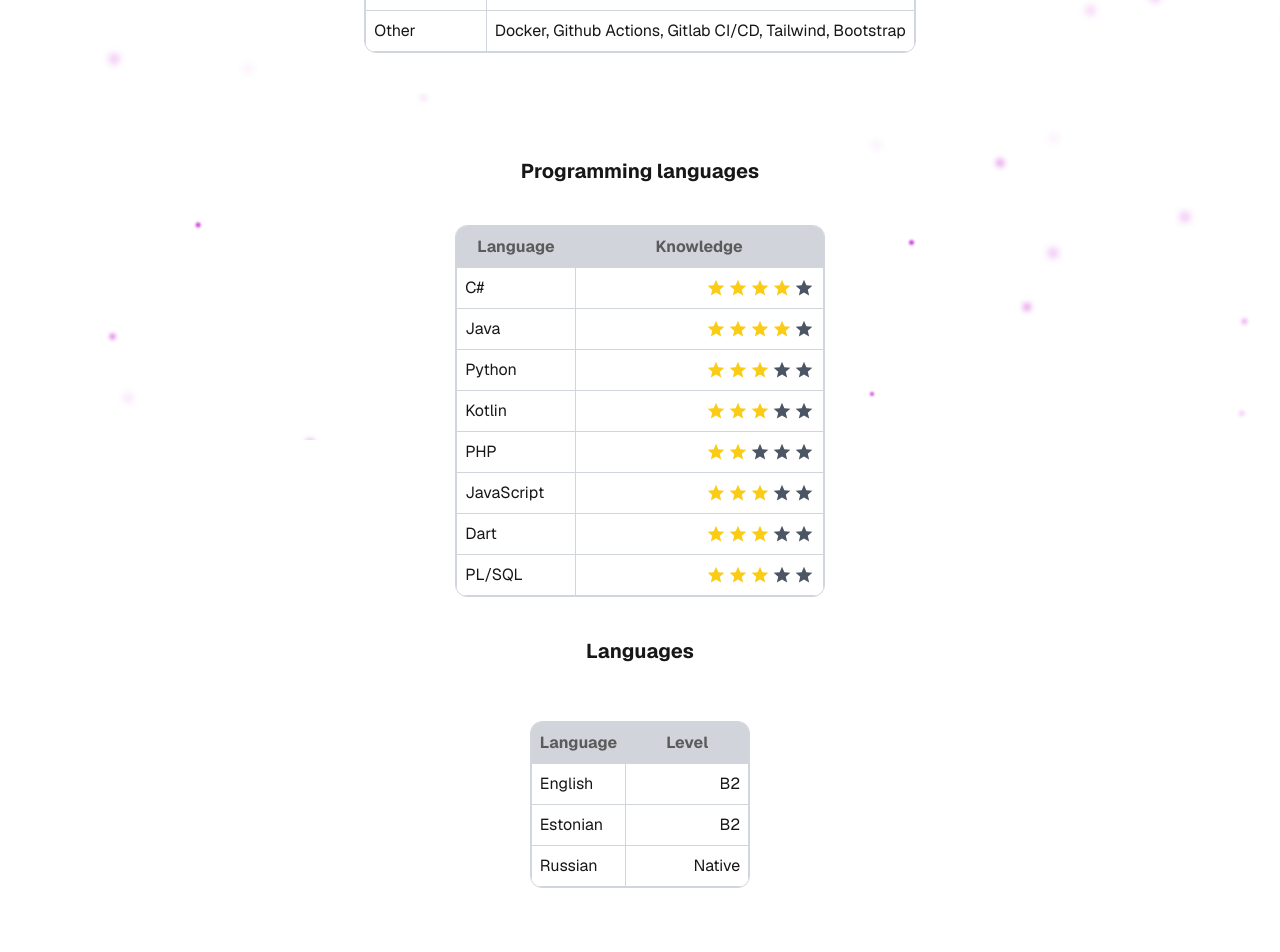
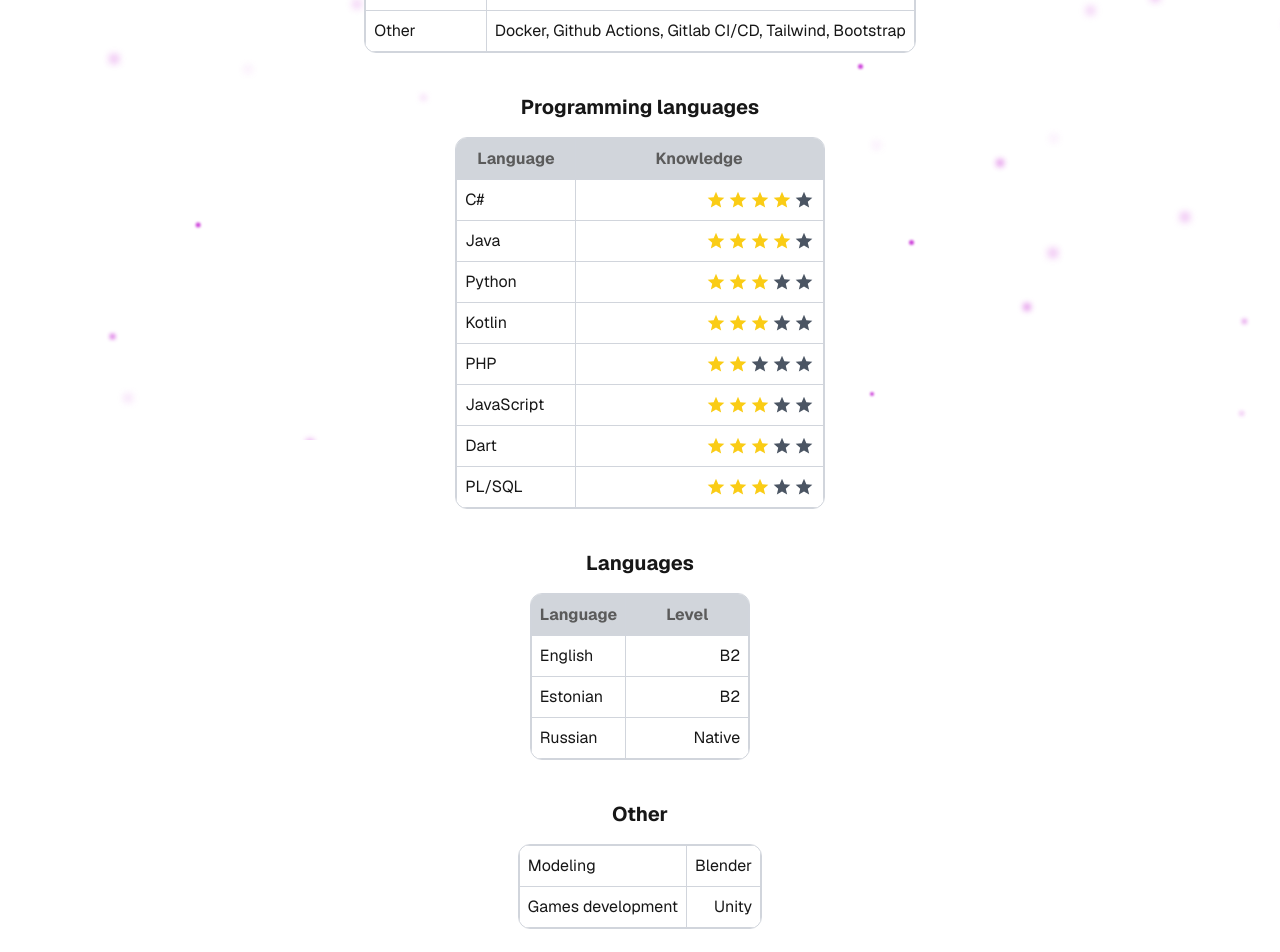
Before and after one commit to Harvar3105/Harvar3105.github.io, a Next.js app: page /en/skills in a window 1280 px wide. Shown: the part 360-1312 px from the top of the page. Built offline with nearby package versions, Linux system fonts and the light colour scheme.

Commit message:
more info

```diff
--- a/messages/en.json
+++ b/messages/en.json
@@ -55,6 +55,11 @@
           "native": "Native"
         }
       }
+    },
+    "Other": {
+      "header": "Other",
+      "modeling": "Modeling",
+      "game_dev": "Games development"
     }
   },
   "Contact":{
--- a/messages/ru.json
+++ b/messages/ru.json
@@ -55,6 +55,11 @@
           "native": "Родной"
         }
       }
+    },
+    "Other": {
+      "header": "Другое",
+      "modeling": "Моделирование",
+      "game_dev": "Создание игр"
     }
   },
   "Contact":{
--- a/src/app/[locale]/skills/page.tsx
+++ b/src/app/[locale]/skills/page.tsx
@@ -11,10 +11,10 @@ export default function About({params}: {params: Promise<{locale: string}>;}) {
     const t = useTranslations("Skills");
 
     return (
-    <div className='items-center justify-items-center min-h-screen p-8 pb-20 gap-16 sm:p-20 font-[family-name:var(--font-geist-sans)]'>
+    <div className='items-center justify-items-center min-h-screen p-8 pb-20 gap-8 sm:p-20 font-[family-name:var(--font-geist-sans)]'>
 
-        <h1 className="text-xl font-bold mb-4">{t("Fields.header")}</h1>
-        <div className='p-10 bg-[var(--background)]'>
+        <h1 className="text-xl font-bold mb-4 mt-10">{t("Fields.header")}</h1>
+        <div className='bg-[var(--background)]'>
             <div className="overflow-hidden rounded-xl border border-[var(--border)]">
                 <table className='table-auto w-full text-left border-collapse'>
                     <thead className='bg-[var(--hover-background)] text-[var(--hover-text)]'>
@@ -50,8 +50,8 @@ export default function About({params}: {params: Promise<{locale: string}>;}) {
             </div>
         </div>
 
-        <h1 className="text-xl font-bold mt-16">{t("Prog_langs.header")}</h1>
-        <div className='p-10 bg-[var(--background)]'>
+        <h1 className="text-xl font-bold mb-4 mt-10">{t("Prog_langs.header")}</h1>
+        <div className='bg-[var(--background)]'>
             <div className="overflow-hidden rounded-xl border border-[var(--border)]">
                 <table className='table-auto w-full text-left border-collapse'>
                     <thead className='bg-[var(--hover-background)] text-[var(--hover-text)]'>
@@ -130,8 +130,8 @@ export default function About({params}: {params: Promise<{locale: string}>;}) {
             </div>
         </div>
 
-        <h1 className="text-xl font-bold mb-4">{t("Languages.header")}</h1>
-        <div className='p-10 bg-[var(--background)]'>
+        <h1 className="text-xl font-bold mb-4 mt-10">{t("Languages.header")}</h1>
+        <div className='bg-[var(--background)]'>
             <div className="overflow-hidden rounded-xl border border-[var(--border)]">
                 <table className='table-auto w-full text-left border-collapse'>
                     <thead className='bg-[var(--hover-background)] text-[var(--hover-text)]'>
@@ -170,6 +170,32 @@ export default function About({params}: {params: Promise<{locale: string}>;}) {
             </div>
         </div>
 
+        <h1 className="text-xl font-bold mb-4 mt-10">{t("Other.header")}</h1>
+        <div className='bg-[var(--background)]'>
+            <div className="overflow-hidden rounded-xl border border-[var(--border)]">
+                <table className='table-auto w-full text-left border-collapse'>
+                    <tbody>
+                        <tr>
+                            <td className='border border-[var(--border)] p-2'>{t("Other.modeling")}</td>
+                            <td className='border border-[var(--border)] p-2'>
+                                <div className="flex justify-end">
+                                    Blender
+                                </div>
+                            </td>
+                        </tr>
+                        <tr>
+                            <td className='border border-[var(--border)] p-2'>{t("Other.game_dev")}</td>
+                            <td className='border border-[var(--border)] p-2'>
+                                <div className="flex justify-end">
+                                    Unity
+                                </div>
+                            </td>
+                        </tr>
+                    </tbody>
+                </table>
+            </div>
+        </div>
+
         <Fireflies count={50} />
     </div>
     );
```
